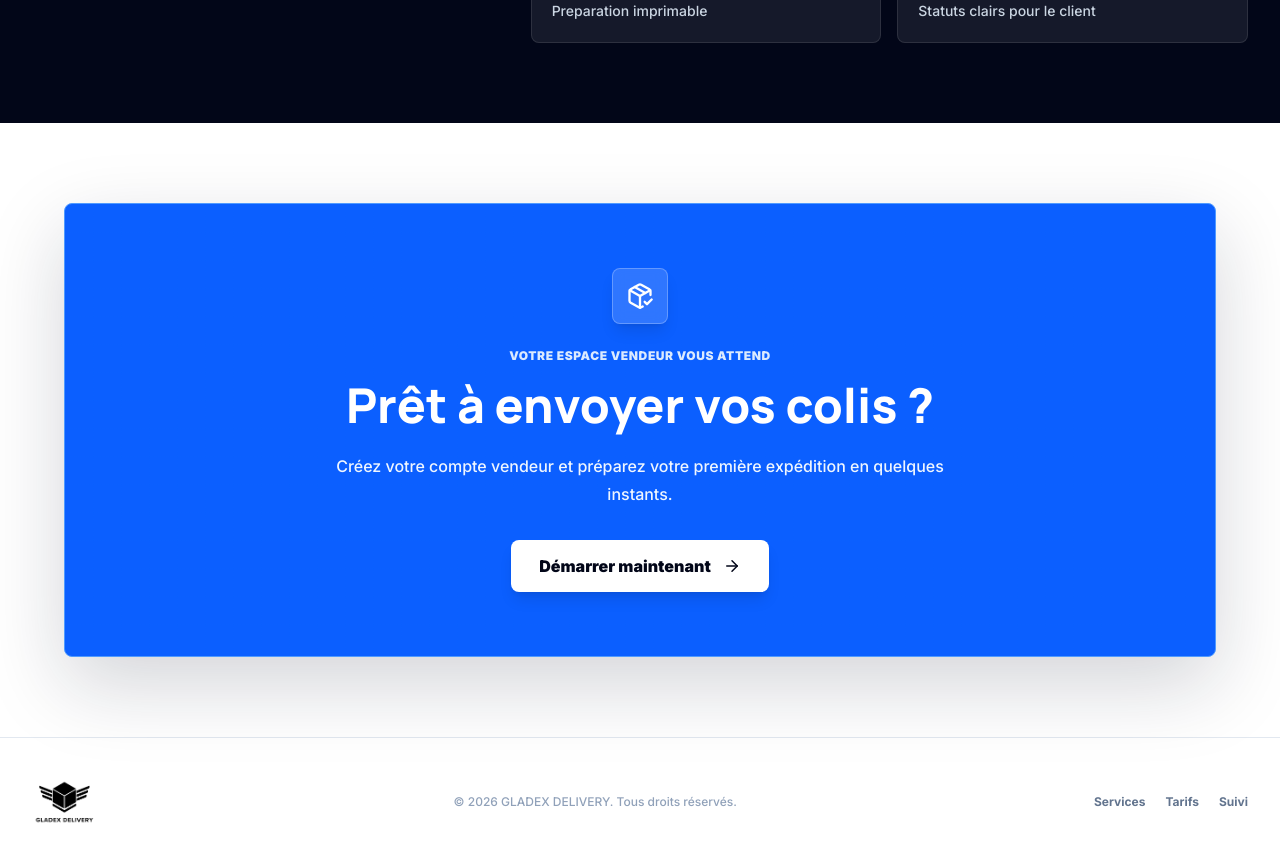
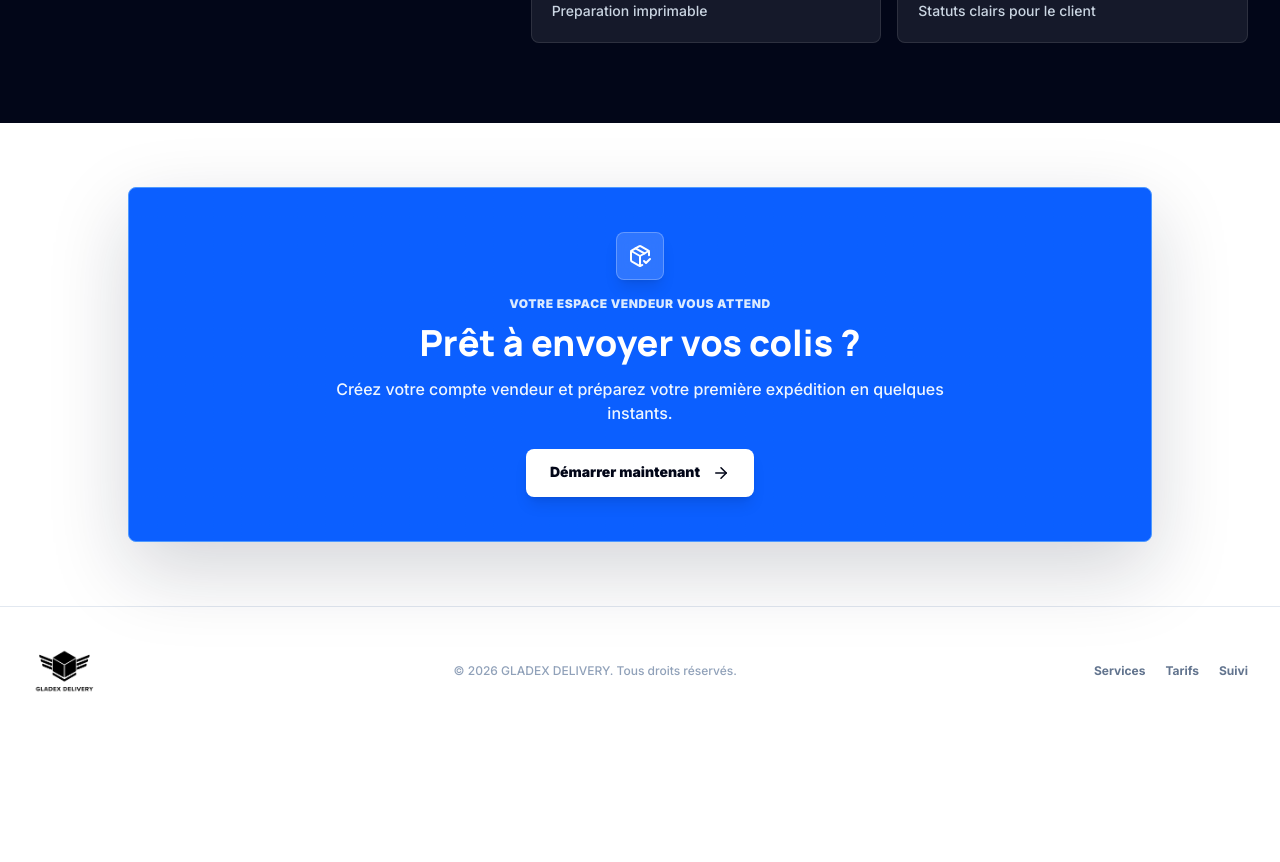
Before and after one commit to YAHYABARRI/livraisonV2, a React (Vite) app in the folder frontend/: page / in a window 1280 px wide. Shown: the part 3340-4202 px from the top of the page. After the commit the page ends 4075 px from the top, so only its background shows below. Built offline with nearby package versions, Linux system fonts and the light colour scheme; no server answers.

Commit message:
chngmt sct2

```diff
--- a/frontend/src/pages/LandingPage.jsx
+++ b/frontend/src/pages/LandingPage.jsx
@@ -613,32 +613,32 @@ const LandingPage = () => {
         </div>
       </section>
 
-      <section className="bg-white px-4 py-20 dark:bg-slate-950 sm:px-6 lg:px-8">
+      <section className="bg-white px-4 py-14 dark:bg-slate-950 sm:px-6 sm:py-16 lg:px-8">
         <motion.div
           initial={{ opacity: 0, y: 20 }}
           whileInView={{ opacity: 1, y: 0 }}
           viewport={{ once: true, amount: 0.35 }}
           transition={{ duration: 0.5, ease: 'easeOut' }}
-          className="tracking-grid-bg relative mx-auto max-w-6xl overflow-hidden rounded-premium border border-primary-400 bg-primary-600 px-6 py-14 text-center text-white shadow-premium-xl sm:px-10 sm:py-16 lg:px-16"
+          className="tracking-grid-bg relative mx-auto max-w-5xl overflow-hidden rounded-premium border border-primary-400 bg-primary-600 px-6 py-9 text-center text-white shadow-premium-xl sm:px-10 sm:py-11 lg:px-14"
         >
           <div className="relative mx-auto flex max-w-3xl flex-col items-center">
-            <span className="flex h-14 w-14 items-center justify-center rounded-premium border border-white/25 bg-white/15 shadow-lg backdrop-blur-sm">
-              <PackageCheck size={28} aria-hidden="true" />
+            <span className="flex h-12 w-12 items-center justify-center rounded-premium border border-white/25 bg-white/15 shadow-lg backdrop-blur-sm">
+              <PackageCheck size={24} aria-hidden="true" />
             </span>
 
-            <p className="mt-6 text-xs font-black uppercase tracking-wider text-blue-100">
+            <p className="mt-4 text-xs font-black uppercase tracking-wider text-blue-100">
               Votre espace vendeur vous attend
             </p>
-            <h2 className="mt-3 text-3xl font-black leading-tight sm:text-4xl lg:text-5xl">
+            <h2 className="mt-2 text-3xl font-black leading-tight sm:text-4xl">
               Prêt à envoyer vos colis ?
             </h2>
-            <p className="mt-4 max-w-2xl text-sm font-medium leading-7 text-blue-50 sm:text-base">
+            <p className="mt-3 max-w-2xl text-sm font-medium leading-6 text-blue-50 sm:text-base">
               Créez votre compte vendeur et préparez votre première expédition en quelques instants.
             </p>
 
             <Link
               to="/register"
-              className="group mt-8 inline-flex min-h-12 items-center justify-center gap-3 rounded-premium bg-white px-7 py-3.5 text-sm font-black text-slate-950 shadow-lg transition-all duration-200 hover:-translate-y-0.5 hover:bg-blue-50 hover:shadow-xl active:translate-y-0 sm:text-base"
+              className="group mt-6 inline-flex min-h-12 items-center justify-center gap-3 rounded-premium bg-white px-6 py-3 text-sm font-black text-slate-950 shadow-lg transition-all duration-200 hover:-translate-y-0.5 hover:bg-blue-50 hover:shadow-xl active:translate-y-0"
             >
               Démarrer maintenant
               <ArrowRight size={18} className="transition-transform duration-200 group-hover:translate-x-1" aria-hidden="true" />
```
